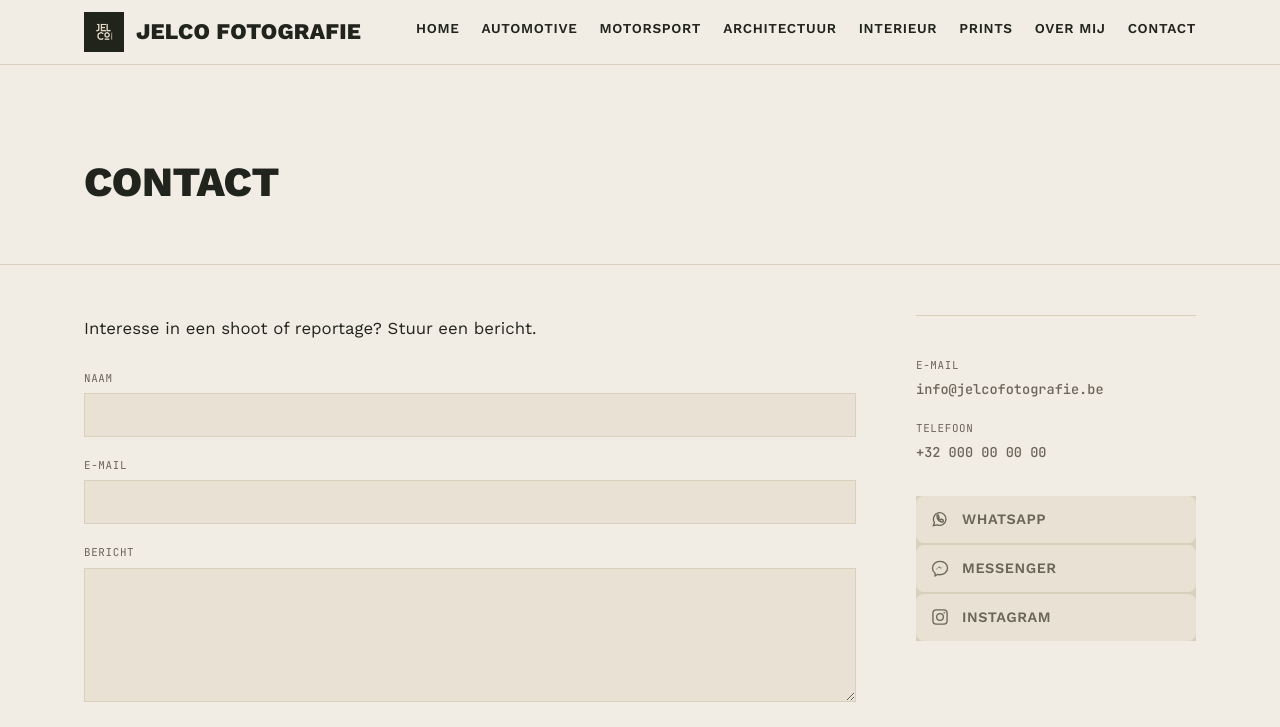
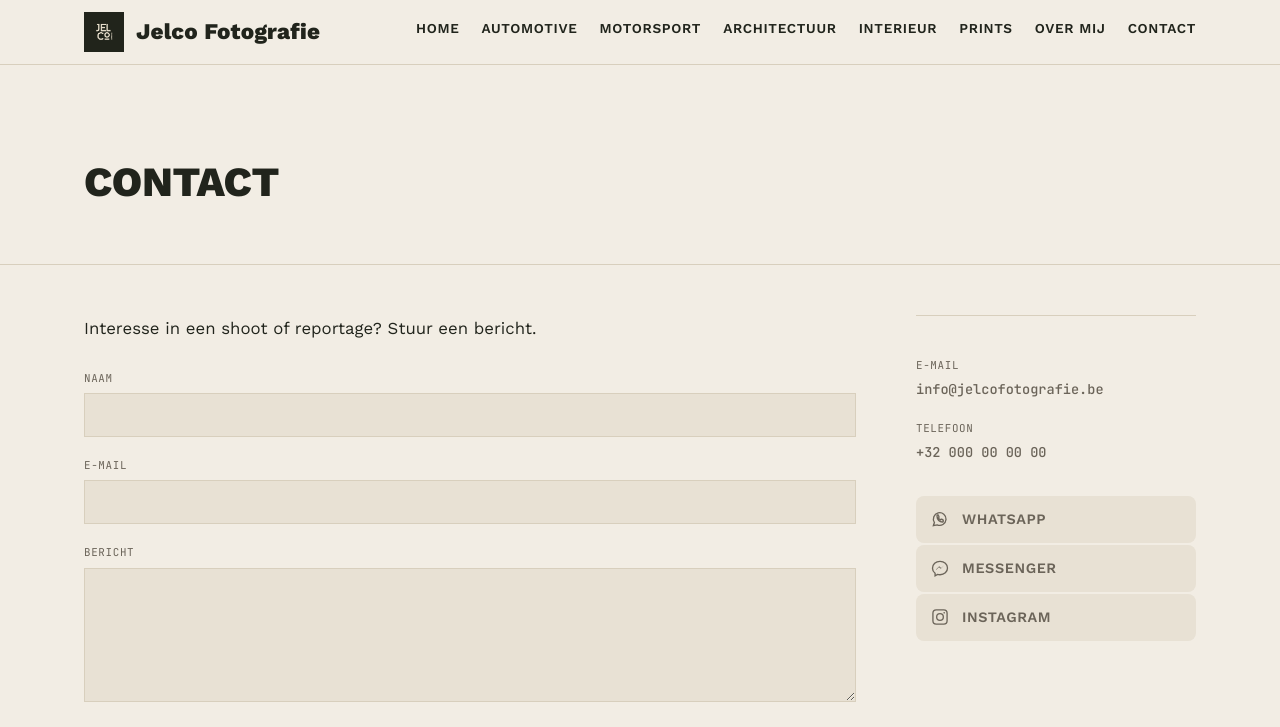
Before and after one commit to DinVanwezemael/jelco-fotografie, a Jekyll site: the page built from contact.md, in a window 1280 px wide. Shown: the top 727 px of the page. Built offline with Jekyll 4.4.1, drawn with Linux system fonts in a browser that asks for light colours.

Commit message:
Style: drop uppercase on logo text, remove gutter background on two grids
Co-Authored-By: Claude Sonnet 5 <noreply@anthropic.com>

```diff
--- a/assets/css/style.scss
+++ b/assets/css/style.scss
@@ -89,7 +89,6 @@ a {
     font-family: "Work Sans", Arial, sans-serif;
     font-size: 1.4rem;
     font-weight: 800;
-    text-transform: uppercase;
     letter-spacing: 0.01em;
   }
 
@@ -318,7 +317,6 @@ a {
   display: grid;
   grid-template-columns: repeat(2, 1fr);
   gap: 2px;
-  background: var(--border);
   padding-bottom: 60px;
   margin-top: 40px;
 }
@@ -486,7 +484,6 @@ a {
   display: flex;
   flex-direction: column;
   gap: 2px;
-  background: var(--border);
 }
 
 .social-button {
```
